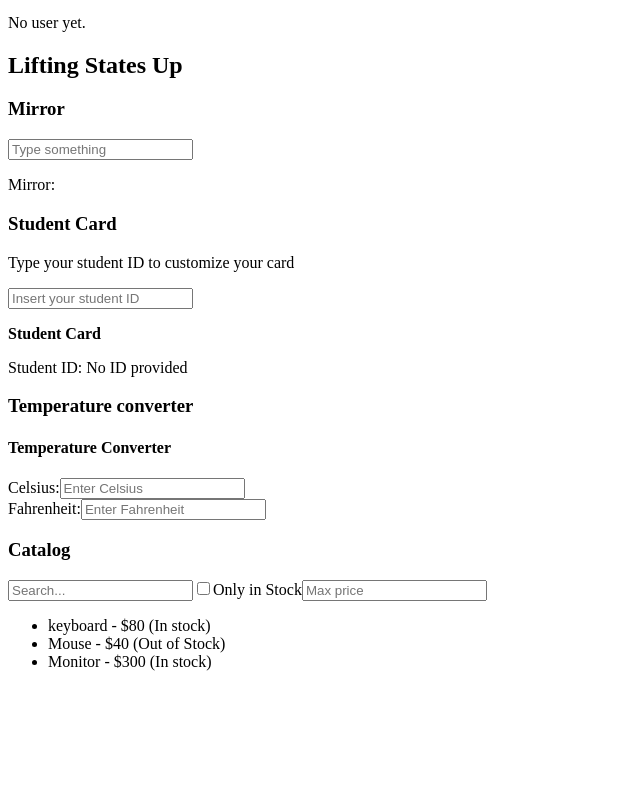
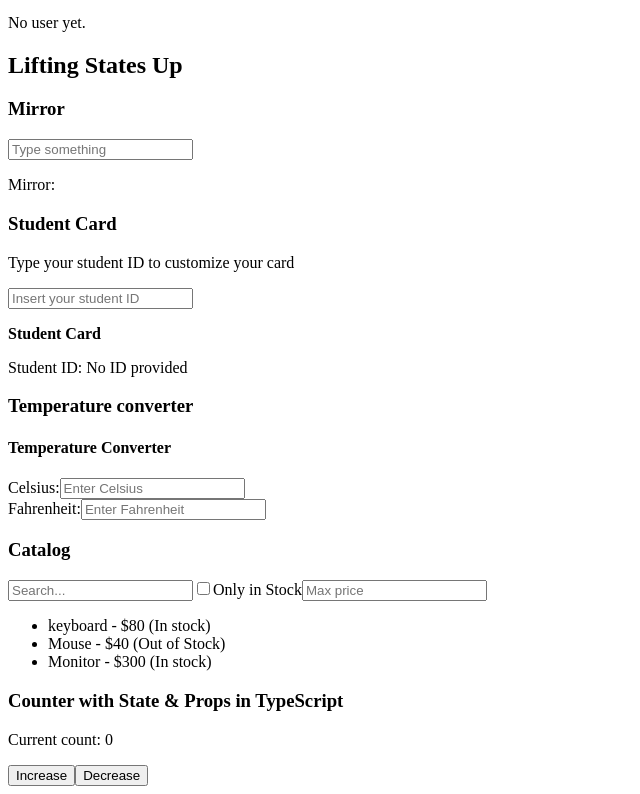
Before and after one commit to WesllenCarmo/React-basics-lab, a React (Vite) app: page / in a window 1280 px wide. Shown: the part 1368-2162 px from the top of the page, without its empty margins (0-640 px from the left). Before the commit the page ends 2055 px from the top, so only its background shows below. Built offline with nearby package versions, Linux system fonts and the light colour scheme.

Commit message:
Add Counter with useState and Props with TypeScript.

```diff
--- a/src/App.jsx
+++ b/src/App.jsx
@@ -15,6 +15,7 @@ import Parent from './components/liftStateUp/Parent';
 import StudentCard from './components/liftStateUp/StudentCard';
 import TemperatureConverter from './components/liftStateUp/TemperatureConverter';
 import Catalog from './components/liftStateUp/Catalog';
+import StatePropCounter from './components/useStateHook/StatePropCounter';
 
 function App() {
   const handleClick = () => {
@@ -66,6 +67,8 @@ function App() {
       <TemperatureConverter />
       <h3>Catalog</h3>
       <Catalog />
+      <h3>Counter with State & Props in TypeScript</h3>
+      <StatePropCounter />
     </>
   )
 }
--- /dev/null
+++ b/src/components/useStateHook/StatePropCounter.tsx
@@ -0,0 +1,17 @@
+import React, { useState } from "react";
+type DisplayProps = {
+  count: number;
+};
+function Display({ count }: DisplayProps) {
+  return <p>Current count: {count}</p>;
+}
+export default function StatePropCounter() {
+  const [count, setCount ] = useState<number>(0);
+  return (
+    <div>
+      <Display count={count} />
+      <button onClick={() => setCount(count + 1)}>Increase</button>
+      <button onClick={() => setCount(count - 1)}>Decrease</button>
+    </div>
+  )
+};
```
